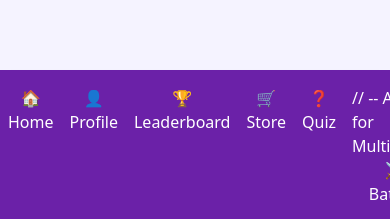
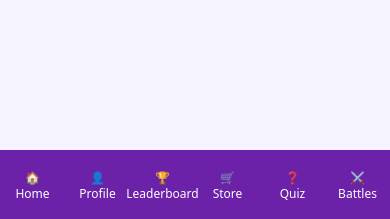
Before and after one commit to ahmedalsaei90-lang/GX-Mirage, a React (Vite) app: page /quiz/1 in a window 390 px wide. Shown: the part 622-841 px from the top of the page. Built offline with nearby package versions, Linux system fonts and the light colour scheme; no server answers.

Commit message:
fix mobile bar and quiz

```diff
--- a/src/App.jsx
+++ b/src/App.jsx
@@ -1,4 +1,4 @@
-import React from 'react';
+import React, { Component } from 'react';
 import { BrowserRouter as Router, Routes, Route } from 'react-router-dom';
 import { AuthProvider } from './hooks/useAuth';
 import { Layout } from './Layout';
@@ -8,12 +8,37 @@ import { Quiz } from './pages/Quiz';
 import { Leaderboard } from './pages/Leaderboard';
 import { Store } from './pages/Store';
 import { QuizZone } from './pages/QuizZone';
-import { PlayZone } from './pages/PlayZone';  // <-- Added
+import { PlayZone } from './pages/PlayZone';
+
+class ErrorBoundary extends Component {
+  state = { hasError: false, error: null };
+
+  static getDerivedStateFromError(error) {
+    return { hasError: true, error };
+  }
+
+  render() {
+    if (this.state.hasError) {
+      return (
+        <div className="p-4 text-center text-red-600">
+          <h1 className="text-2xl font-bold">Oops! Something Went Wrong</h1>
+          <p>Error: {this.state.error.message} (Code: 404)</p>
+          <p>Try refreshing or check back later.</p>
+          <button onClick={() => window.location.href = '/'} className="bg-purple-600 text-white py-2 px-4 rounded mt-4 hover:bg-purple-700">
+            Return to Home
+          </button>
+        </div>
+      );
+    }
+    return this.props.children;
+  }
+}
 
 export function App() {
   return (
     <AuthProvider>
       <Router>
+        <ErrorBoundary>
           <Routes>
             <Route element={<Layout />}>
               <Route path="/" element={<Home />} />
@@ -22,9 +47,10 @@ export function App() {
               <Route path="/leaderboard" element={<Leaderboard />} />
               <Route path="/store" element={<Store />} />
               <Route path="/quiz-zone" element={<QuizZone />} />
-            <Route path="/play-zone" element={<PlayZone />} />  // -- Added
+              <Route path="/play-zone" element={<PlayZone />} />
             </Route>
           </Routes>
+        </ErrorBoundary>
       </Router>
     </AuthProvider>
   );
--- a/src/components/BottomNav.jsx
+++ b/src/components/BottomNav.jsx
@@ -3,28 +3,29 @@ import { Link } from 'react-router-dom';
 
 export function BottomNav() {
   return (
-    <nav className="fixed bottom-0 left-0 right-0 bg-purple-800 text-white flex justify-around py-2 shadow-lg">
-      <Link to="/" className="flex flex-col items-center hover:bg-purple-700 p-2">
+    <nav className="fixed bottom-0 left-0 w-full bg-purple-800 text-white flex justify-around py-3 shadow-lg z-10">
+      {/* Responsive padding and width, z-10 ensures above content */}
+      <Link to="/" className="flex flex-col items-center hover:bg-purple-700 p-2 text-xs w-1/6 text-center">
         <span>🏠</span>
         <span>Home</span>
       </Link>
-      <Link to="/profile" className="flex flex-col items-center hover:bg-purple-700 p-2">
+      <Link to="/profile" className="flex flex-col items-center hover:bg-purple-700 p-2 text-xs w-1/6 text-center">
         <span>👤</span>
         <span>Profile</span>
       </Link>
-      <Link to="/leaderboard" className="flex flex-col items-center hover:bg-purple-700 p-2">
+      <Link to="/leaderboard" className="flex flex-col items-center hover:bg-purple-700 p-2 text-xs w-1/6 text-center">
         <span>🏆</span>
         <span>Leaderboard</span>
       </Link>
-      <Link to="/store" className="flex flex-col items-center hover:bg-purple-700 p-2">
+      <Link to="/store" className="flex flex-col items-center hover:bg-purple-700 p-2 text-xs w-1/6 text-center">
         <span>🛒</span>
         <span>Store</span>
       </Link>
-      <Link to="/quiz-zone" className="flex flex-col items-center hover:bg-purple-700 p-2">
+      <Link to="/quiz-zone" className="flex flex-col items-center hover:bg-purple-700 p-2 text-xs w-1/6 text-center">
         <span>❓</span>
         <span>Quiz</span>
       </Link>
-      <Link to="/play-zone" className="flex flex-col items-center hover:bg-purple-700 p-2">  // -- Added for Multiplayer
+      <Link to="/play-zone" className="flex flex-col items-center hover:bg-purple-700 p-2 text-xs w-1/6 text-center">
         <span>⚔️</span>
         <span>Battles</span>
       </Link>
--- a/src/pages/Quiz.jsx
+++ b/src/pages/Quiz.jsx
@@ -1,5 +1,4 @@
-import React from 'react';
-import { useState, useEffect } from 'react';
+import React, { useState, useEffect } from 'react';
 import { useParams, useNavigate } from 'react-router-dom';
 import { generateQuestions } from '../services/openai';
 import { supabase } from '../supabase';
@@ -18,7 +17,7 @@ export function Quiz({ isBattle = false, roomId, questions: propQuestions }) {
   const [loading, setLoading] = useState(!propQuestions);
   const [gameEnded, setGameEnded] = useState(false);
   const [room, setRoom] = useState(null);
-  const [imageSrc, setImageSrc] = useState('');  // State for current image URL
+  const [imageSrc, setImageSrc] = useState('');
   const [imageLoading, setImageLoading] = useState(true);
 
   useEffect(() => {
@@ -66,7 +65,6 @@ export function Quiz({ isBattle = false, roomId, questions: propQuestions }) {
     }
   }, [timer, gameEnded, isBattle, roomId, room]);
 
-  // Load image for current question
   useEffect(() => {
     const q = questions[currentQ];
     if (q && q.image_desc) {
@@ -83,15 +81,13 @@ export function Quiz({ isBattle = false, roomId, questions: propQuestions }) {
     if (q.image_desc) {
       try {
         const response = await fetch(`https://api.pexels.com/v1/search?query=${encodeURIComponent(q.image_desc)}&per_page=1`, {
-          headers: {
-            Authorization: import.meta.env.VITE_PEXELS_API_KEY
-          }
+          headers: { Authorization: import.meta.env.VITE_PEXELS_API_KEY }
         });
         const data = await response.json();
         if (data.photos && data.photos.length > 0) {
           setImageSrc(data.photos[0].src.medium);
         } else {
-          setImageSrc(`https://picsum.photos/300/200?random&blur=0.5?${q.image_desc || category}`);  // Final fallback
+          setImageSrc(`https://picsum.photos/300/200?random&blur=0.5?${q.image_desc || category}`);
         }
       } catch (err) {
         console.error('Pexels error:', err);
@@ -180,7 +176,19 @@ export function Quiz({ isBattle = false, roomId, questions: propQuestions }) {
 
   const q = questions[currentQ];
 
-  if (gameEnded) return <div className="p-4 text-purple-600">Game Ended – Check Profile!</div>;
+  if (gameEnded) {
+    return (
+      <div className="p-4 text-center space-y-4">
+        <h1 className="text-2xl font-bold text-purple-700">Game Ended</h1>
+        <p className="text-purple-600">Final Score: {score} pts</p>
+        <p className="text-purple-600">Coins Earned: +50</p>
+        <p className="text-purple-600">Check Profile for Updates!</p>
+        <button onClick={() => navigate('/')} className="bg-purple-600 text-white py-2 px-4 rounded hover:bg-purple-700">
+          Back to Home
+        </button>
+      </div>
+    );
+  }
 
   return (
     <div className="p-4 max-w-md mx-auto space-y-4 bg-purple-50 min-h-screen">
@@ -200,7 +208,8 @@ export function Quiz({ isBattle = false, roomId, questions: propQuestions }) {
           />
         </div>
       )}
-      <div className="bg-white p-4 rounded-lg shadow-md">
+      <div className="bg-white p-4 rounded-lg shadow-md overflow-y-auto max-h-[50vh]">
+        {/* Scrollable area to prevent overlap with bottom bar */}
         <p className="text-lg font-medium mb-4">{q.question}</p>
         <div className="space-y-2">
           {q.options.map((opt, i) => (
```
Lines whose indentation alone changed are shown as unchanged.
